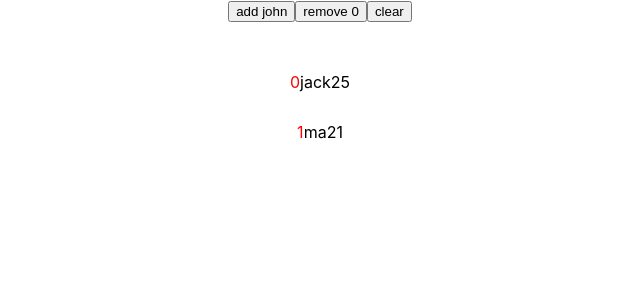
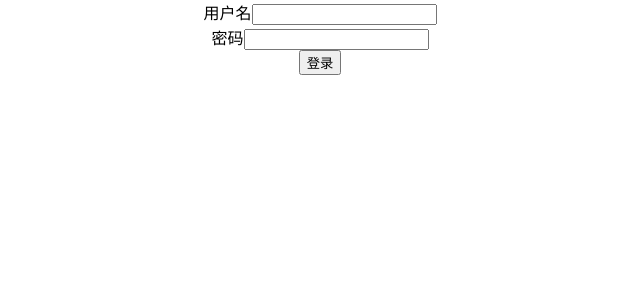
Before and after one commit to hailun3202475/react-jira, a React (Create React App) app: page / in a window 1280 px wide. Shown: the top 300 px of the page, without its empty margins (320-960 px from the left). Built offline with nearby package versions, Linux system fonts and the light colour scheme.

Commit message:
chore: login页面

```diff
--- a/src/App.tsx
+++ b/src/App.tsx
@@ -1,13 +1,15 @@
 import React from "react";
 import "./App.css";
-import { ProjectListScreen } from "./screens/project-list";
-import { TsReactTest } from "./try-use-array";
+import { LoginScreen } from "./screens/login";
+// import { ProjectListScreen } from "./screens/project-list";
+// import { TsReactTest } from "./try-use-array";
 
 function App() {
   return (
     <div className="App">
+      <LoginScreen></LoginScreen>
       {/*<ProjectListScreen></ProjectListScreen>*/}
-      <TsReactTest></TsReactTest>
+      {/*<TsReactTest></TsReactTest>*/}
     </div>
   );
 }
--- /dev/null
+++ b/src/screens/login/index.tsx
@@ -0,0 +1,40 @@
+import React, { FormEvent } from "react";
+
+const apiUrl = process.env.REACT_APP_API_URL;
+
+export const LoginScreen = () => {
+  const login = (param: { username: string; password: string }) => {
+    fetch(`${apiUrl}/login`, {
+      method: "POST",
+      headers: {
+        "Content-Type": "application/json",
+      },
+      body: JSON.stringify(param),
+    }).then(async (response) => {
+      if (response.ok) {
+      }
+    });
+  };
+
+  const handleSubmit = (event: FormEvent<HTMLFormElement>) => {
+    event.preventDefault();
+    const username = (event.currentTarget.elements[0] as HTMLInputElement)
+      .value;
+    const password = (event.currentTarget.elements[1] as HTMLInputElement)
+      .value;
+    login({ username, password });
+  };
+  return (
+    <form onSubmit={handleSubmit}>
+      <div>
+        <label htmlFor="username">用户名</label>
+        <input type="text" id={"username"} />
+      </div>
+      <div>
+        <label htmlFor="password">密码</label>
+        <input type="password" id={"password"} />
+      </div>
+      <button type={"submit"}>登录</button>
+    </form>
+  );
+};
```
